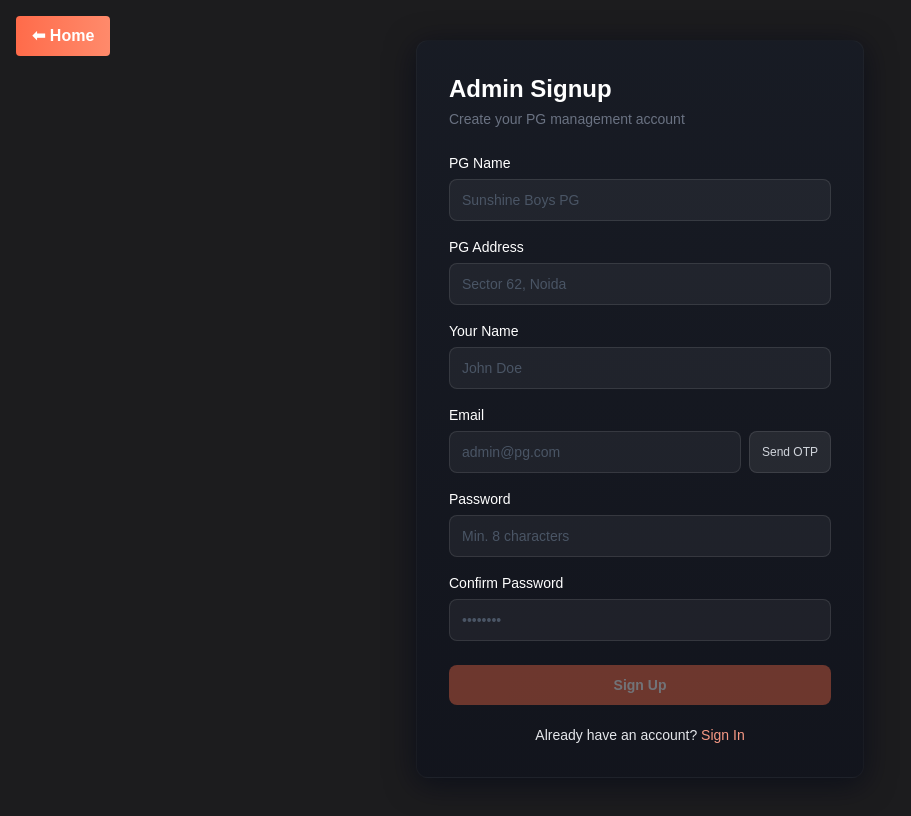
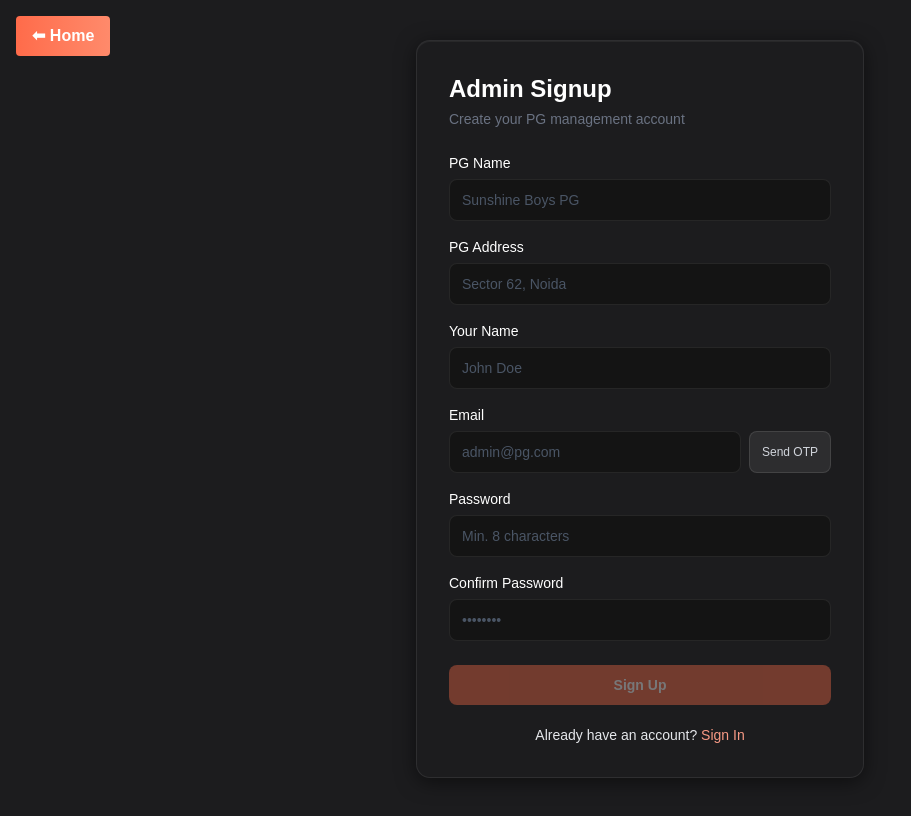
Before and after one commit to sh02-dev/Homigo, a React (Vite) app in the folder frontend/: page /admin/signup in a window 1280 px wide. Shown: the whole page, without its empty margins (0-911 px from the left). Built offline with nearby package versions, Linux system fonts and the light colour scheme; no server answers.

Commit message:
change root background & panel color in index.css

```diff
--- a/frontend/src/index.css
+++ b/frontend/src/index.css
@@ -1,46 +1,72 @@
 @import "tailwindcss";
-*{
+
+* {
   font-family: "Urbanist", sans-serif;
 }
 
-/* @tailwind base;
-@tailwind components;
-@tailwind utilities; */
-
-:root{
-  --bg-1: #070912;
-  --bg-2: #0b1220;
-  /* --bg-1: white;
-  --bg-2: white; */
-  --panel: rgba(19,23,36,0.85);
-  --accent: #8b3cff;
+:root {
+  --accent: #F46A47;
 }
 
-html,body,#root{ height:100%; }
-body{
-  min-height:100%;
-  background: radial-gradient(1000px 600px at 10% 10%, rgba(55,12,120,0.12), transparent), linear-gradient(180deg,#071026 0%, #071222 100%);
-  color: #cbd5e1;
-  font-family: Inter, ui-sans-serif, system-ui, -apple-system, 'Segoe UI', Roboto, 'Helvetica Neue', Arial;
-
+html,
+body,
+#root {
+  height: 100%;
 }
 
-.panel{
-  background: linear-gradient(180deg, rgba(21,27,40,0.6), rgba(12,16,28,0.6));
-  border: 1px solid rgba(255,255,255,0.03);
-  border-radius: 12px;
-  box-shadow: 0 6px 30px rgba(2,6,23,0.6);
+/* Root  */
+body {
+  min-height: 100%;
+  background-color: #0d0d0d;
+  background-image:
+    radial-gradient(ellipse 60% 40% at 70% 0%, rgba(244, 106, 71, 0.07), transparent);
+  color: #cbd5e1;
 }
 
-body, input {
-  color: #ffffff !important;
+/* Sidebar */
+aside {
+  background: #111111 !important;
+  border-right: 1px solid rgba(255, 255, 255, 0.05) !important;
+}
+
+/* Cards */
+.panel {
+  background: #1c1c1e;
+  border: 1px solid rgba(255, 255, 255, 0.08);
+  border-radius: 14px;
+  box-shadow:
+    0 1px 0 rgba(255, 255, 255, 0.05) inset,
+    0 4px 20px rgba(0, 0, 0, 0.5);
+}
+
+/* Text */
+body,
+input,
+textarea {
+  color: #e2e8f0 !important;
 }
 
 select {
-  color: #ffffff !important;
+  color: #e2e8f0 !important;
 }
 
 select option {
-  background-color: #1a1a1a !important;
-  color: #ffffff !important;
+  background-color: #1c1c1e !important;
+  color: #e2e8f0 !important;
 }
+
+/* Inputs */
+input,
+textarea,
+select {
+  background-color: #141414 !important;
+  border-color: rgba(255, 255, 255, 0.08) !important;
+}
+
+input:focus,
+textarea:focus,
+select:focus {
+  outline: none;
+  border-color: rgba(244, 106, 71, 0.5) !important;
+  box-shadow: 0 0 0 3px rgba(244, 106, 71, 0.08);
+}
```
